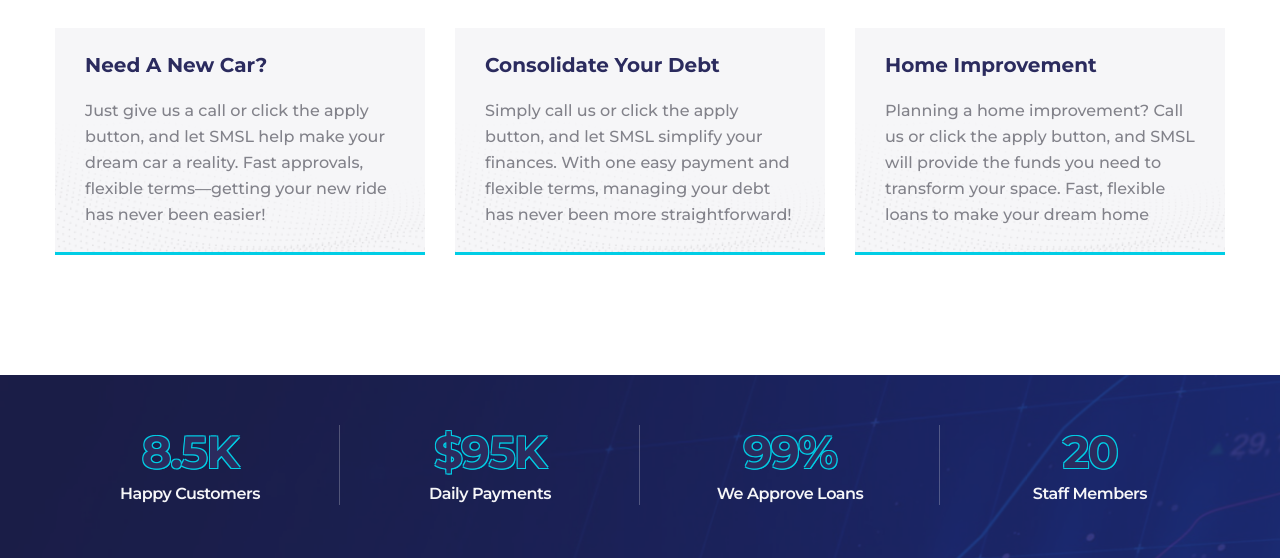
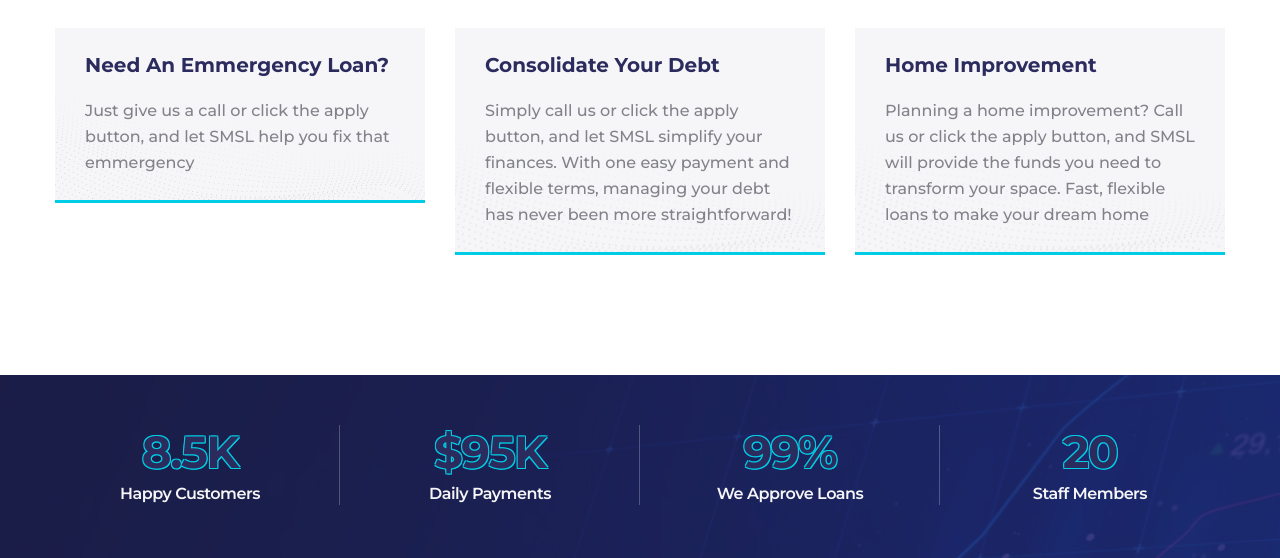
Before and after one commit to arjan001/easilon-html-main, a PHP site: page /about.php in a window 1280 px wide. Shown: the part 2561-3119 px from the top of the page. Run offline with PHP 8.4, Linux system fonts and the light colour scheme; some web fonts are replaced.

Commit message:
another change

```diff
--- a/about.php
+++ b/about.php
@@ -258,9 +258,9 @@
                             <div class="loan-reasons-one__card__bg" style="background-image: url(assets/images/shapes/loan-reasons-card-bg-1-1.png);"></div>
                             <!-- /.loan-reasons-one__card__bg -->
                             <div class="loan-reasons-one__card__content">
-                                <h3 class="loan-reasons-one__card__title">Need a new car?</h3>
+                                <h3 class="loan-reasons-one__card__title">Need an Emmergency Loan?</h3>
                                 <!-- /.loan-reasons-one__card__title -->
-                                <p class="loan-reasons-one__card__text">Just give us a call or click the apply button, and let SMSL help make your dream car a reality. Fast approvals, flexible terms—getting your new ride has never been easier!</p><!-- /.loan-reasons-one__card__text -->
+                                <p class="loan-reasons-one__card__text">Just give us a call or click the apply button, and let SMSL help you fix that emmergency </p><!-- /.loan-reasons-one__card__text -->
                             </div><!-- /.loan-reasons-one__card__content -->
                         </div><!-- /.loan-reasons-one__card -->
                     </div><!-- /.col-lg-4 col-md-6 -->
```
